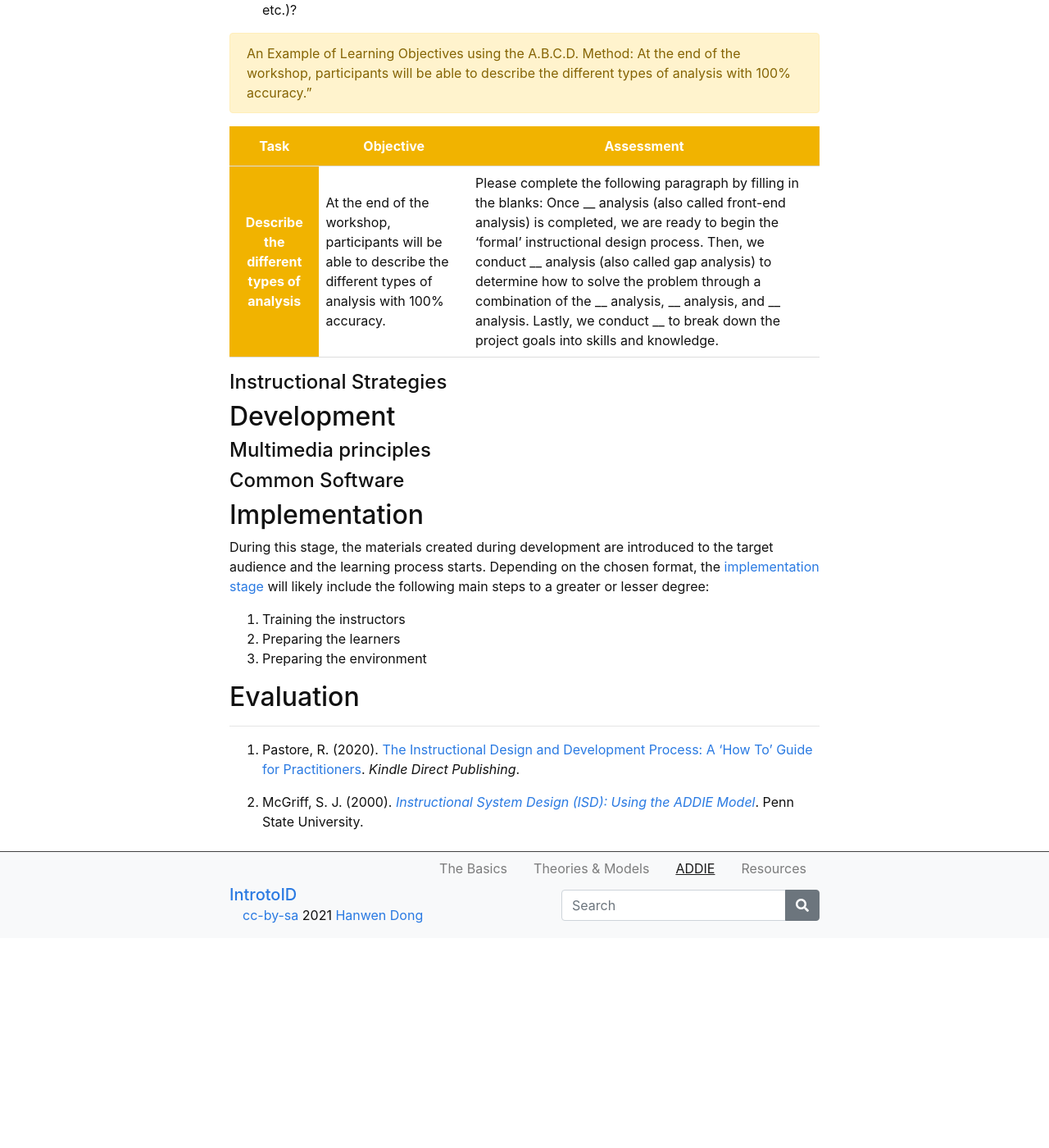
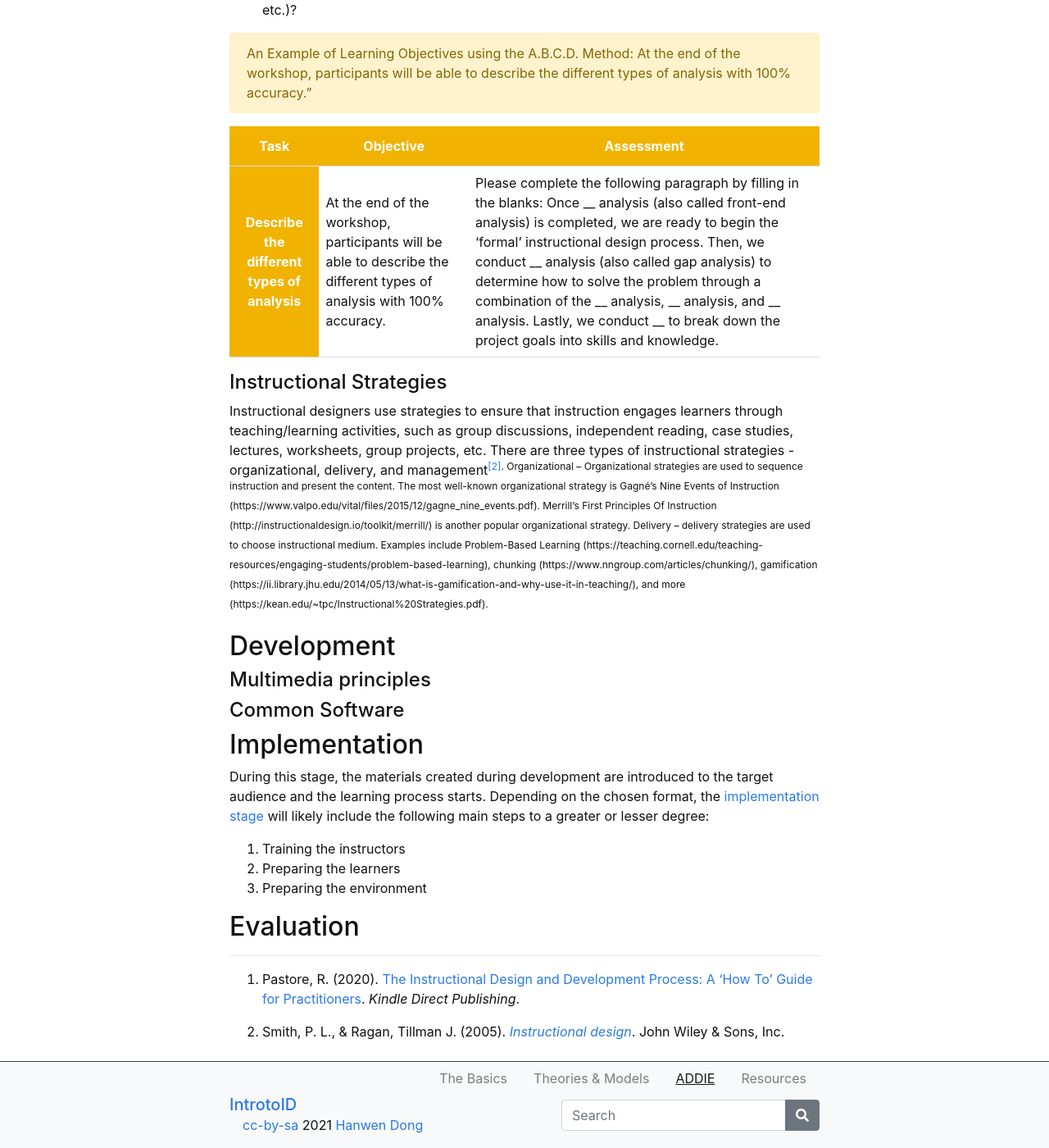
Before and after one commit to hanwendong1/IntrotoID, a Jekyll site: the page built from content/3-ADDIE.md, in a window 1280 px wide and 1400 px high, scrolled down 1846 px. Shown: the whole window at 82% size. Built offline with Jekyll 4.4.1, drawn with Linux system fonts in a browser that asks for light colours; before the commit the page ends 2990 px from its top, so only the background shows below that.

Commit message:
Update 3-ADDIE.md

```diff
--- a/content/3-ADDIE.md
+++ b/content/3-ADDIE.md
@@ -87,6 +87,11 @@ One method that can be useful when writing a learning objective or outcome is th
 
 #### Instructional Strategies
 
+Instructional designers use strategies to ensure that instruction engages learners through teaching/learning activities, such as group discussions, independent reading, case studies, lectures, worksheets, group projects, etc. There are three types of instructional strategies - organizational, delivery, and management<sup class="footnote-ref"><a href="#fn2" id="fnref2">[2]</a>.
+Organizational – Organizational strategies are used to sequence instruction and present the content. The most well-known organizational strategy is Gagné's Nine Events of Instruction (https://www.valpo.edu/vital/files/2015/12/gagne_nine_events.pdf). Merrill’s First Principles Of Instruction (http://instructionaldesign.io/toolkit/merrill/) is another popular organizational strategy.
+Delivery – delivery strategies are used to choose instructional medium. Examples include Problem-Based Learning (https://teaching.cornell.edu/teaching-resources/engaging-students/problem-based-learning), chunking (https://www.nngroup.com/articles/chunking/), gamification (https://ii.library.jhu.edu/2014/05/13/what-is-gamification-and-why-use-it-in-teaching/), and more (https://kean.edu/~tpc/Instructional%20Strategies.pdf).
+
+
 ## Development
 
 #### Multimedia principles
@@ -105,7 +110,6 @@ During this stage, the materials created during development are introduced to th
 
 <hr class="footnotes-sep">
 <ol class="footnotes-list">
-<li id="fn1"  class="footnote-item"><p>Pastore, R. (2020). <a href="https://www.raypastore.com/ISDBook-Final.pdf" target="_blank">The Instructional Design and Development
-Process: A ‘How To’ Guide for Practitioners</a>. <em>Kindle Direct
+<li id="fn1"  class="footnote-item"><p>Pastore, R. (2020). <a href="https://www.raypastore.com/ISDBook-Final.pdf" target="_blank">The Instructional Design and Development Process: A ‘How To’ Guide for Practitioners</a>. <em>Kindle Direct
 Publishing</em>.</p>
-<li id="fn2"  class="footnote-item"><p>McGriff, S. J. (2000). <a href="https://www.lib.purdue.edu/sites/default/files/directory/butler38/ADDIE.pdf" target="_blank"><em>Instructional System Design (ISD): Using the ADDIE Model</em></a>. Penn State University.</p>
+<li id="fn2"  class="footnote-item"><p>Smith, P. L., & Ragan, Tillman J. (2005). <a href="https://alliance-primo.hosted.exlibrisgroup.com/permalink/f/m1uotc/CP71158395410001451" target="_blank"><em>Instructional design</em></a>. John Wiley & Sons, Inc.</p>
```
